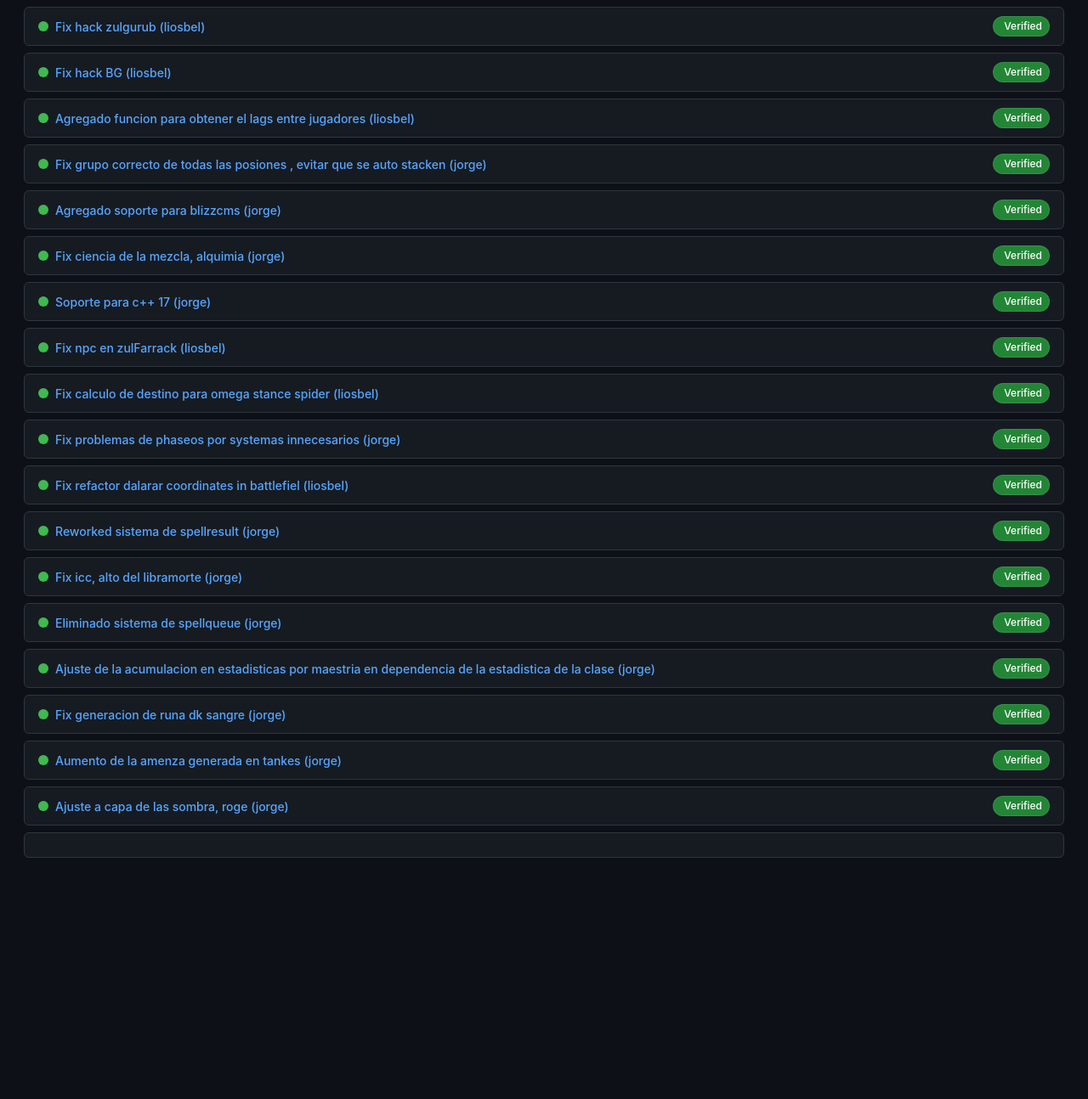
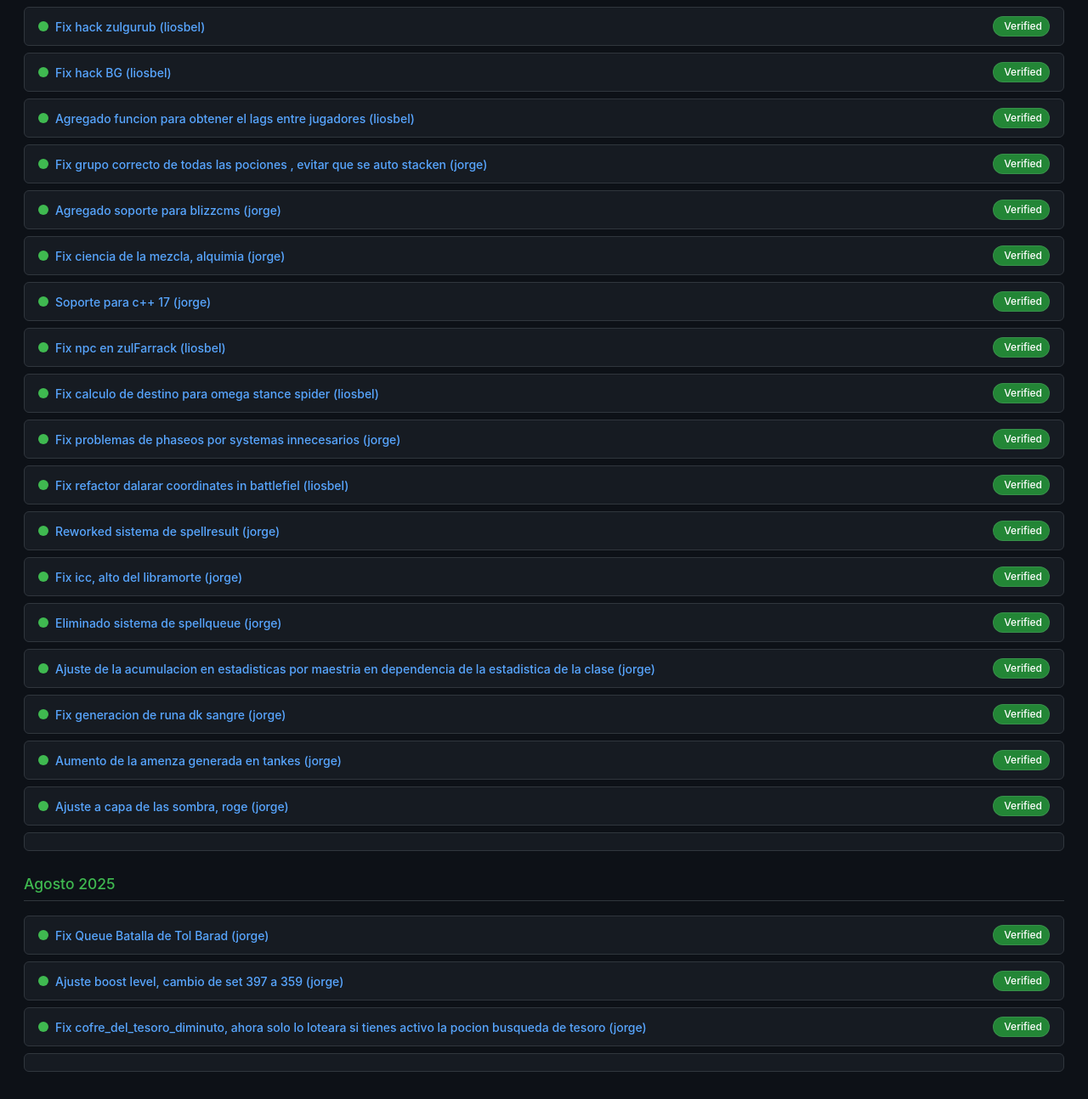
Before and after one commit to Olympuswow/Changelogs-cata, a plain HTML site: page index.html in a window 1280 px wide. Shown: the part 8767-10061 px from the top of the page at 85% size. Before the commit the page ends 9809 px from the top, so only its background shows below. Drawn offline with Linux system fonts and the light colour scheme.

Commit message:
Update index.html

```diff
--- a/index.html
+++ b/index.html
@@ -263,7 +263,7 @@
 <div style="display: flex; align-items: center; gap: 8px;"><span class="commit-icon"></span><span class="jorge">Fix hack zulgurub  (liosbel)</div><div class="verified-badge"><path d="M7.467.133a1.75 1.75 0 011.066 0l1.933.621a1.75 1.75 0 002.184 2.184l.621 1.933a1.75 1.75 0 010 1.066l-.621 1.933a1.75 1.75 0 01-2.184 2.184l-1.933.621a1.75 1.75 0 01-1.066 0l-1.933-.621a1.75 1.75 0 01-2.184-2.184l-.621-1.933a1.75 1.75 0 010-1.066l.621-1.933A1.75 1.75 0 015.534.754L7.467.133zm.533 4.367a.75.75 0 00-1.06 0L5.25 6.19l-.97-.97a.75.75 0 10-1.06 1.06l1.5 1.5a.75.75 0 001.06 0l2.25-2.25a.75.75 0 000-1.06z"></path></svg>Verified</li><li>
 <div style="display: flex; align-items: center; gap: 8px;"><span class="commit-icon"></span><span class="jorge">Fix hack BG (liosbel)</div><div class="verified-badge"><path d="M7.467.133a1.75 1.75 0 011.066 0l1.933.621a1.75 1.75 0 002.184 2.184l.621 1.933a1.75 1.75 0 010 1.066l-.621 1.933a1.75 1.75 0 01-2.184 2.184l-1.933.621a1.75 1.75 0 01-1.066 0l-1.933-.621a1.75 1.75 0 01-2.184-2.184l-.621-1.933a1.75 1.75 0 010-1.066l.621-1.933A1.75 1.75 0 015.534.754L7.467.133zm.533 4.367a.75.75 0 00-1.06 0L5.25 6.19l-.97-.97a.75.75 0 10-1.06 1.06l1.5 1.5a.75.75 0 001.06 0l2.25-2.25a.75.75 0 000-1.06z"></path></svg>Verified</li><li>
 <div style="display: flex; align-items: center; gap: 8px;"><span class="commit-icon"></span><span class="jorge">Agregado funcion para obtener el lags entre jugadores (liosbel)</div><div class="verified-badge"><path d="M7.467.133a1.75 1.75 0 011.066 0l1.933.621a1.75 1.75 0 002.184 2.184l.621 1.933a1.75 1.75 0 010 1.066l-.621 1.933a1.75 1.75 0 01-2.184 2.184l-1.933.621a1.75 1.75 0 01-1.066 0l-1.933-.621a1.75 1.75 0 01-2.184-2.184l-.621-1.933a1.75 1.75 0 010-1.066l.621-1.933A1.75 1.75 0 015.534.754L7.467.133zm.533 4.367a.75.75 0 00-1.06 0L5.25 6.19l-.97-.97a.75.75 0 10-1.06 1.06l1.5 1.5a.75.75 0 001.06 0l2.25-2.25a.75.75 0 000-1.06z"></path></svg>Verified</li><li>
-<div style="display: flex; align-items: center; gap: 8px;"><span class="commit-icon"></span><span class="jorge">Fix grupo correcto de todas las posiones , evitar que se auto stacken (jorge)</div><div class="verified-badge"><path d="M7.467.133a1.75 1.75 0 011.066 0l1.933.621a1.75 1.75 0 002.184 2.184l.621 1.933a1.75 1.75 0 010 1.066l-.621 1.933a1.75 1.75 0 01-2.184 2.184l-1.933.621a1.75 1.75 0 01-1.066 0l-1.933-.621a1.75 1.75 0 01-2.184-2.184l-.621-1.933a1.75 1.75 0 010-1.066l.621-1.933A1.75 1.75 0 015.534.754L7.467.133zm.533 4.367a.75.75 0 00-1.06 0L5.25 6.19l-.97-.97a.75.75 0 10-1.06 1.06l1.5 1.5a.75.75 0 001.06 0l2.25-2.25a.75.75 0 000-1.06z"></path></svg>Verified</li><li>
+<div style="display: flex; align-items: center; gap: 8px;"><span class="commit-icon"></span><span class="jorge">Fix grupo correcto de todas las pociones , evitar que se auto stacken (jorge)</div><div class="verified-badge"><path d="M7.467.133a1.75 1.75 0 011.066 0l1.933.621a1.75 1.75 0 002.184 2.184l.621 1.933a1.75 1.75 0 010 1.066l-.621 1.933a1.75 1.75 0 01-2.184 2.184l-1.933.621a1.75 1.75 0 01-1.066 0l-1.933-.621a1.75 1.75 0 01-2.184-2.184l-.621-1.933a1.75 1.75 0 010-1.066l.621-1.933A1.75 1.75 0 015.534.754L7.467.133zm.533 4.367a.75.75 0 00-1.06 0L5.25 6.19l-.97-.97a.75.75 0 10-1.06 1.06l1.5 1.5a.75.75 0 001.06 0l2.25-2.25a.75.75 0 000-1.06z"></path></svg>Verified</li><li>
 <div style="display: flex; align-items: center; gap: 8px;"><span class="commit-icon"></span><span class="jorge">Agregado soporte para blizzcms (jorge)</div><div class="verified-badge"><path d="M7.467.133a1.75 1.75 0 011.066 0l1.933.621a1.75 1.75 0 002.184 2.184l.621 1.933a1.75 1.75 0 010 1.066l-.621 1.933a1.75 1.75 0 01-2.184 2.184l-1.933.621a1.75 1.75 0 01-1.066 0l-1.933-.621a1.75 1.75 0 01-2.184-2.184l-.621-1.933a1.75 1.75 0 010-1.066l.621-1.933A1.75 1.75 0 015.534.754L7.467.133zm.533 4.367a.75.75 0 00-1.06 0L5.25 6.19l-.97-.97a.75.75 0 10-1.06 1.06l1.5 1.5a.75.75 0 001.06 0l2.25-2.25a.75.75 0 000-1.06z"></path></svg>Verified</li><li>
 <div style="display: flex; align-items: center; gap: 8px;"><span class="commit-icon"></span><span class="jorge">Fix ciencia de la mezcla, alquimia (jorge)</div><div class="verified-badge"><path d="M7.467.133a1.75 1.75 0 011.066 0l1.933.621a1.75 1.75 0 002.184 2.184l.621 1.933a1.75 1.75 0 010 1.066l-.621 1.933a1.75 1.75 0 01-2.184 2.184l-1.933.621a1.75 1.75 0 01-1.066 0l-1.933-.621a1.75 1.75 0 01-2.184-2.184l-.621-1.933a1.75 1.75 0 010-1.066l.621-1.933A1.75 1.75 0 015.534.754L7.467.133zm.533 4.367a.75.75 0 00-1.06 0L5.25 6.19l-.97-.97a.75.75 0 10-1.06 1.06l1.5 1.5a.75.75 0 001.06 0l2.25-2.25a.75.75 0 000-1.06z"></path></svg>Verified</li><li>
 <div style="display: flex; align-items: center; gap: 8px;"><span class="commit-icon"></span><span class="jorge">Soporte para c++ 17 (jorge)</div><div class="verified-badge"><path d="M7.467.133a1.75 1.75 0 011.066 0l1.933.621a1.75 1.75 0 002.184 2.184l.621 1.933a1.75 1.75 0 010 1.066l-.621 1.933a1.75 1.75 0 01-2.184 2.184l-1.933.621a1.75 1.75 0 01-1.066 0l-1.933-.621a1.75 1.75 0 01-2.184-2.184l-.621-1.933a1.75 1.75 0 010-1.066l.621-1.933A1.75 1.75 0 015.534.754L7.467.133zm.533 4.367a.75.75 0 00-1.06 0L5.25 6.19l-.97-.97a.75.75 0 10-1.06 1.06l1.5 1.5a.75.75 0 001.06 0l2.25-2.25a.75.75 0 000-1.06z"></path></svg>Verified</li><li>
@@ -278,6 +278,12 @@
 <div style="display: flex; align-items: center; gap: 8px;"><span class="commit-icon"></span><span class="jorge">Fix generacion de runa dk sangre (jorge)</div><div class="verified-badge"><path d="M7.467.133a1.75 1.75 0 011.066 0l1.933.621a1.75 1.75 0 002.184 2.184l.621 1.933a1.75 1.75 0 010 1.066l-.621 1.933a1.75 1.75 0 01-2.184 2.184l-1.933.621a1.75 1.75 0 01-1.066 0l-1.933-.621a1.75 1.75 0 01-2.184-2.184l-.621-1.933a1.75 1.75 0 010-1.066l.621-1.933A1.75 1.75 0 015.534.754L7.467.133zm.533 4.367a.75.75 0 00-1.06 0L5.25 6.19l-.97-.97a.75.75 0 10-1.06 1.06l1.5 1.5a.75.75 0 001.06 0l2.25-2.25a.75.75 0 000-1.06z"></path></svg>Verified</li><li>
 <div style="display: flex; align-items: center; gap: 8px;"><span class="commit-icon"></span><span class="jorge">Aumento de la amenza generada en tankes (jorge)</div><div class="verified-badge"><path d="M7.467.133a1.75 1.75 0 011.066 0l1.933.621a1.75 1.75 0 002.184 2.184l.621 1.933a1.75 1.75 0 010 1.066l-.621 1.933a1.75 1.75 0 01-2.184 2.184l-1.933.621a1.75 1.75 0 01-1.066 0l-1.933-.621a1.75 1.75 0 01-2.184-2.184l-.621-1.933a1.75 1.75 0 010-1.066l.621-1.933A1.75 1.75 0 015.534.754L7.467.133zm.533 4.367a.75.75 0 00-1.06 0L5.25 6.19l-.97-.97a.75.75 0 10-1.06 1.06l1.5 1.5a.75.75 0 001.06 0l2.25-2.25a.75.75 0 000-1.06z"></path></svg>Verified</li><li>
 <div style="display: flex; align-items: center; gap: 8px;"><span class="commit-icon"></span><span class="jorge">Ajuste a capa de las sombra, roge (jorge)</div><div class="verified-badge"><path d="M7.467.133a1.75 1.75 0 011.066 0l1.933.621a1.75 1.75 0 002.184 2.184l.621 1.933a1.75 1.75 0 010 1.066l-.621 1.933a1.75 1.75 0 01-2.184 2.184l-1.933.621a1.75 1.75 0 01-1.066 0l-1.933-.621a1.75 1.75 0 01-2.184-2.184l-.621-1.933a1.75 1.75 0 010-1.066l.621-1.933A1.75 1.75 0 015.534.754L7.467.133zm.533 4.367a.75.75 0 00-1.06 0L5.25 6.19l-.97-.97a.75.75 0 10-1.06 1.06l1.5 1.5a.75.75 0 001.06 0l2.25-2.25a.75.75 0 000-1.06z"></path></svg>Verified</li><li>
-<ul>
+</li>
+<h3 class="pedro">Agosto 2025</h3>
+<li>
+<div style="display: flex; align-items: center; gap: 8px;"><span class="commit-icon"></span><span class="jorge">Fix Queue Batalla de Tol Barad (jorge)</div><div class="verified-badge"><path d="M7.467.133a1.75 1.75 0 011.066 0l1.933.621a1.75 1.75 0 002.184 2.184l.621 1.933a1.75 1.75 0 010 1.066l-.621 1.933a1.75 1.75 0 01-2.184 2.184l-1.933.621a1.75 1.75 0 01-1.066 0l-1.933-.621a1.75 1.75 0 01-2.184-2.184l-.621-1.933a1.75 1.75 0 010-1.066l.621-1.933A1.75 1.75 0 015.534.754L7.467.133zm.533 4.367a.75.75 0 00-1.06 0L5.25 6.19l-.97-.97a.75.75 0 10-1.06 1.06l1.5 1.5a.75.75 0 001.06 0l2.25-2.25a.75.75 0 000-1.06z"></path></svg>Verified</li><li>
+<div style="display: flex; align-items: center; gap: 8px;"><span class="commit-icon"></span><span class="jorge">Ajuste boost level, cambio de set 397 a 359 (jorge)</div><div class="verified-badge"><path d="M7.467.133a1.75 1.75 0 011.066 0l1.933.621a1.75 1.75 0 002.184 2.184l.621 1.933a1.75 1.75 0 010 1.066l-.621 1.933a1.75 1.75 0 01-2.184 2.184l-1.933.621a1.75 1.75 0 01-1.066 0l-1.933-.621a1.75 1.75 0 01-2.184-2.184l-.621-1.933a1.75 1.75 0 010-1.066l.621-1.933A1.75 1.75 0 015.534.754L7.467.133zm.533 4.367a.75.75 0 00-1.06 0L5.25 6.19l-.97-.97a.75.75 0 10-1.06 1.06l1.5 1.5a.75.75 0 001.06 0l2.25-2.25a.75.75 0 000-1.06z"></path></svg>Verified</li><li>
+<div style="display: flex; align-items: center; gap: 8px;"><span class="commit-icon"></span><span class="jorge">Fix cofre_del_tesoro_diminuto, ahora solo lo loteara si tienes activo la pocion busqueda de tesoro  (jorge)</div><div class="verified-badge"><path d="M7.467.133a1.75 1.75 0 011.066 0l1.933.621a1.75 1.75 0 002.184 2.184l.621 1.933a1.75 1.75 0 010 1.066l-.621 1.933a1.75 1.75 0 01-2.184 2.184l-1.933.621a1.75 1.75 0 01-1.066 0l-1.933-.621a1.75 1.75 0 01-2.184-2.184l-.621-1.933a1.75 1.75 0 010-1.066l.621-1.933A1.75 1.75 0 015.534.754L7.467.133zm.533 4.367a.75.75 0 00-1.06 0L5.25 6.19l-.97-.97a.75.75 0 10-1.06 1.06l1.5 1.5a.75.75 0 001.06 0l2.25-2.25a.75.75 0 000-1.06z"></path></svg>Verified</li><li>
+</li>
 </body>
 </html>
```
